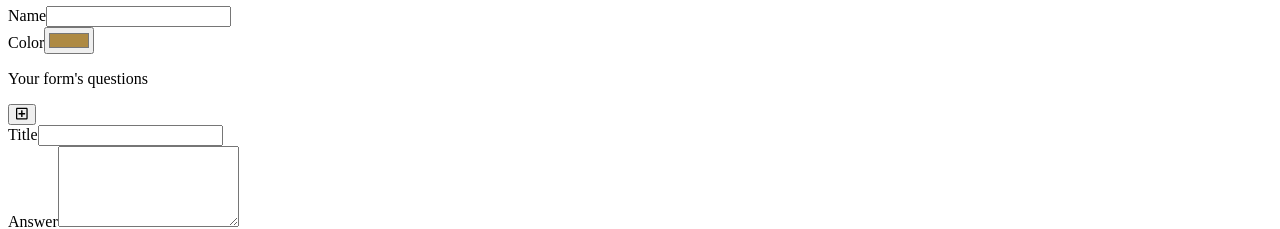
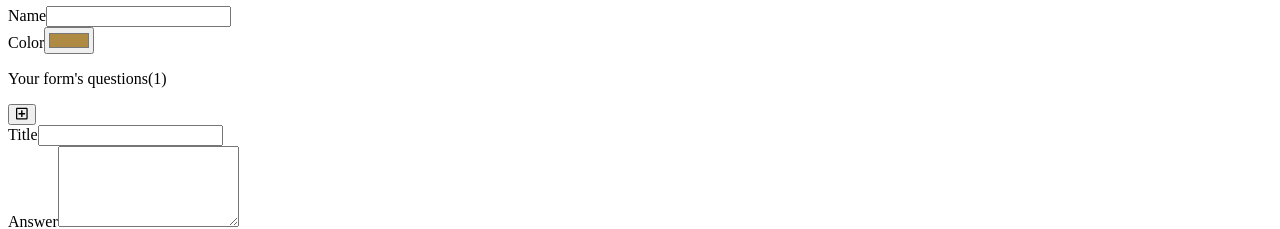
Before and after one commit to ayrat-gimranov/peak, a Next.js app: page /forms/new in a window 1280 px wide. Shown: the part 179-408 px from the top of the page. Built offline with nearby package versions, Linux system fonts and the light colour scheme; no server answers.

Commit message:
Add question counter to new form page

```diff
--- a/pages/forms/new.tsx
+++ b/pages/forms/new.tsx
@@ -100,7 +100,10 @@ const NewForm = () => {
         </Card>
 
         <div className='flex items-center justify-between mt-6 mb-2'>
-          <p className='text-xl'>Your form's questions</p>
+          <p className='space-x-2'>
+            <span className='text-xl'>Your form's questions</span>
+            <span>({questions.length})</span>
+          </p>
           <button onClick={handleAddQuestion}>
             <FontAwesomeIcon icon={faPlusSquare} className='text-xl text-purple hover:text-purple-dark'/>
           </button>
```
